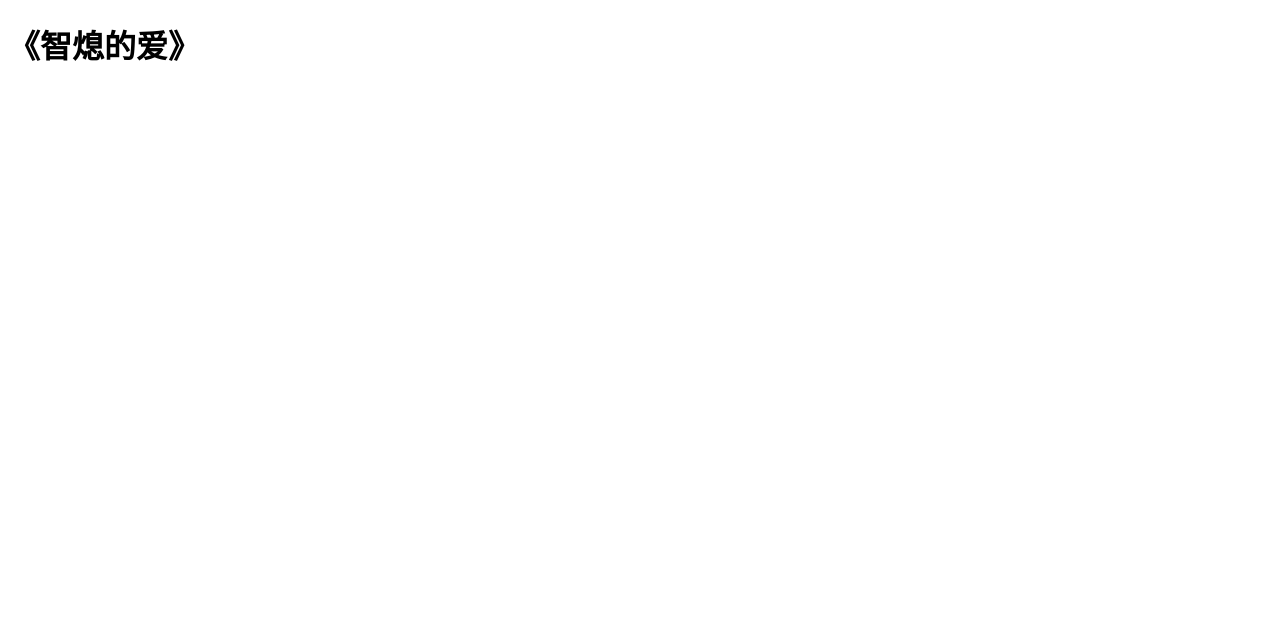
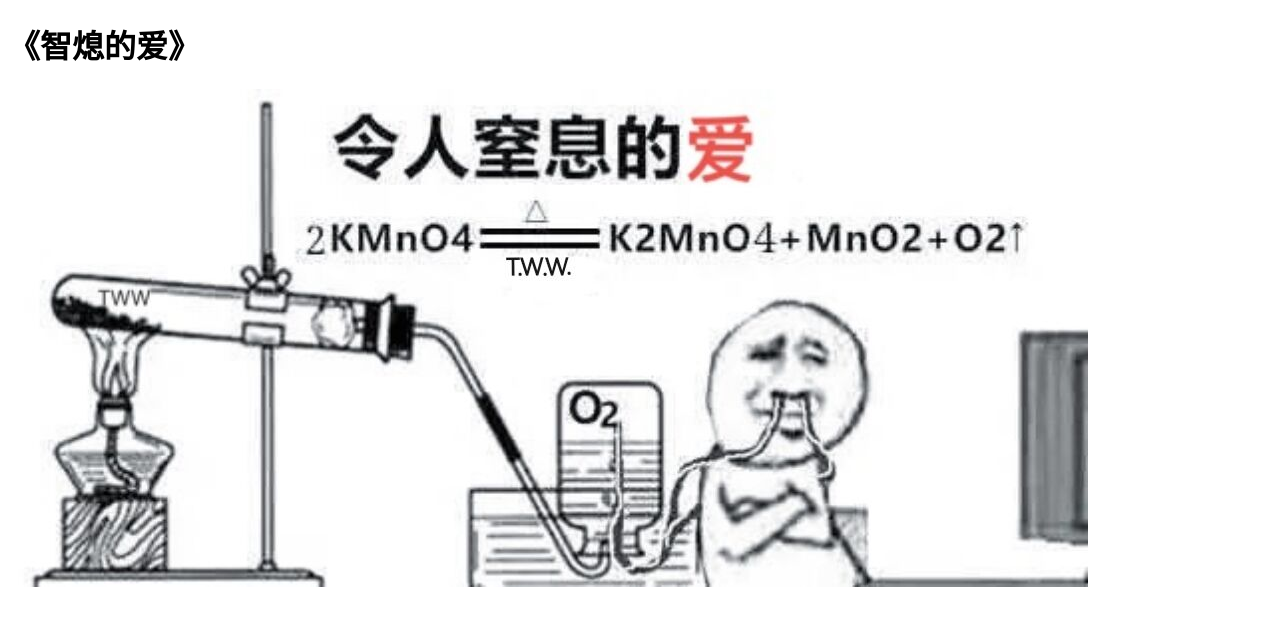
Before and after one commit to xiaoyu2006/taoweiwei.cn, a plain HTML site: page index.html in a window 1280 px wide. Drawn offline with Linux system fonts and the light colour scheme.

Commit message:
Update index.html

```diff
--- a/index.html
+++ b/index.html
@@ -6,5 +6,6 @@
 </head>
 <body>
     <h1>《智熄的爱》</h1>
+    <img src="/suffocated.jpeg"  alt="SUFFOCATED LOVE" />
 </body>
 </html>
```
